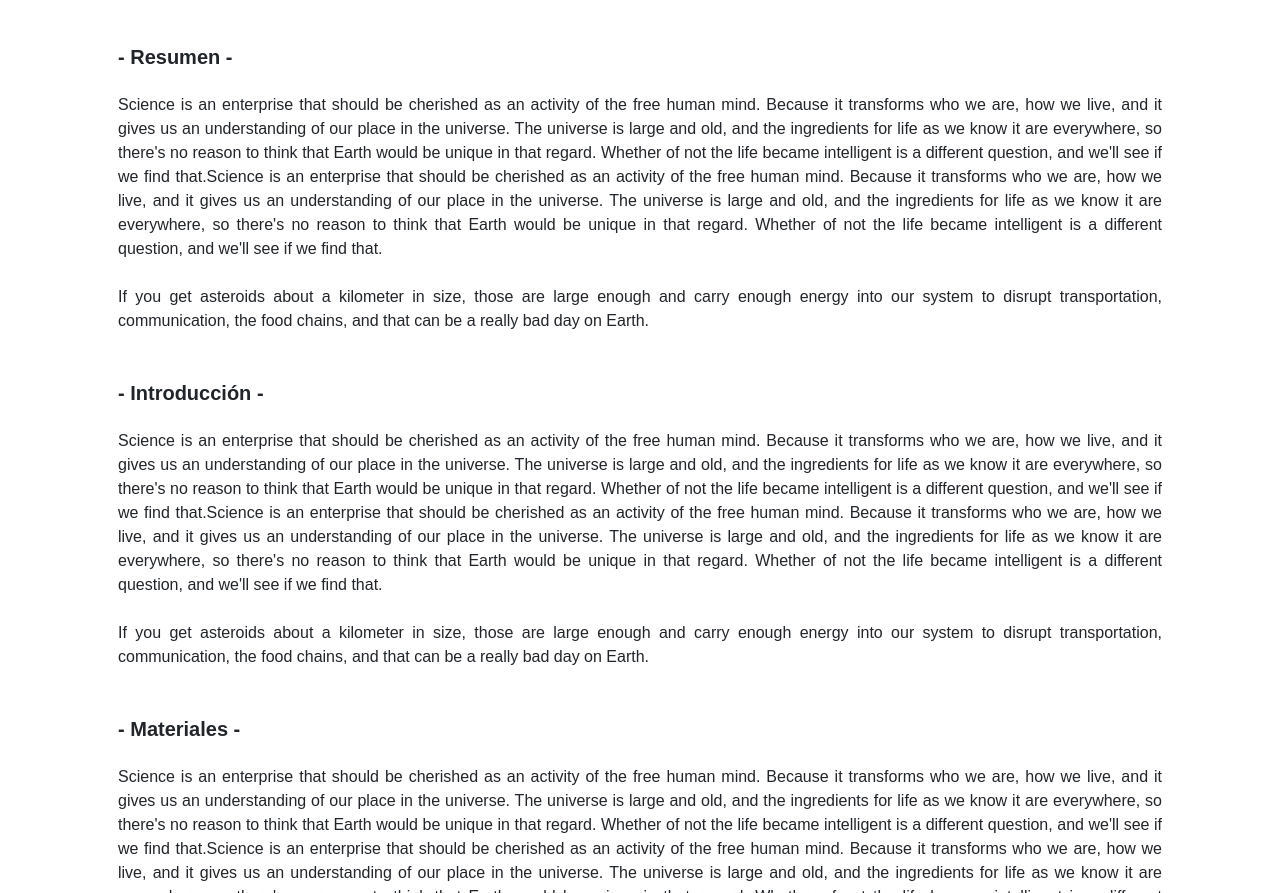
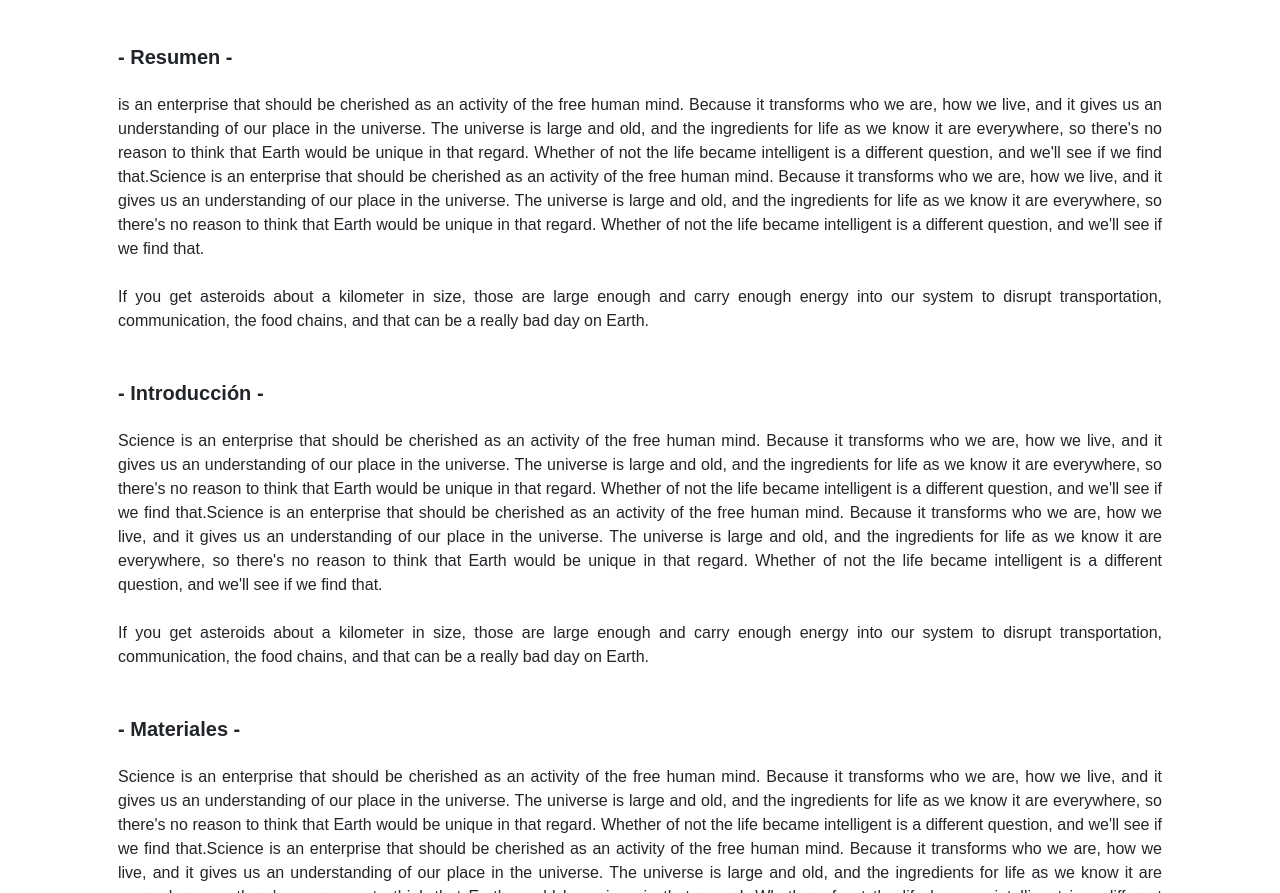
Before and after one commit to Jxun69/Elementos-1, a plain HTML site: page practica1/index.html in a window 1280 px wide. Shown: the part 897-1790 px from the top of the page. Drawn offline with nearby package versions, Linux system fonts and the light colour scheme.

Commit message:
cambio ene el resumen

```diff
--- a/practica1/index.html
+++ b/practica1/index.html
@@ -78,7 +78,7 @@
 
                     <p id="resumen">
                         <h2 class="fw-bolder mb-4 mt-5 fs-5" >- Resumen -</h2>
-                        <p class="fs-6 mb-4">Science is an enterprise that should be cherished as an activity of the free human mind. Because it transforms who we are, how we live, and it gives us an understanding of our place in the universe. The universe is large and old, and the ingredients for life as we know it are everywhere, so there's no reason to think that Earth would be unique in that regard. Whether of not the life became intelligent is a different question, and we'll see if we find that.Science is an enterprise that should be cherished as an activity of the free human mind. Because it transforms who we are, how we live, and it gives us an understanding of our place in the universe. The universe is large and old, and the ingredients for life as we know it are everywhere, so there's no reason to think that Earth would be unique in that regard. Whether of not the life became intelligent is a different question, and we'll see if we find that.</p>
+                        <p class="fs-6 mb-4"> is an enterprise that should be cherished as an activity of the free human mind. Because it transforms who we are, how we live, and it gives us an understanding of our place in the universe. The universe is large and old, and the ingredients for life as we know it are everywhere, so there's no reason to think that Earth would be unique in that regard. Whether of not the life became intelligent is a different question, and we'll see if we find that.Science is an enterprise that should be cherished as an activity of the free human mind. Because it transforms who we are, how we live, and it gives us an understanding of our place in the universe. The universe is large and old, and the ingredients for life as we know it are everywhere, so there's no reason to think that Earth would be unique in that regard. Whether of not the life became intelligent is a different question, and we'll see if we find that.</p>
                         <p class="fs-6 mb-4">If you get asteroids about a kilometer in size, those are large enough and carry enough energy into our system to disrupt transportation, communication, the food chains, and that can be a really bad day on Earth.</p>
 
                         <p id="intro">
```
